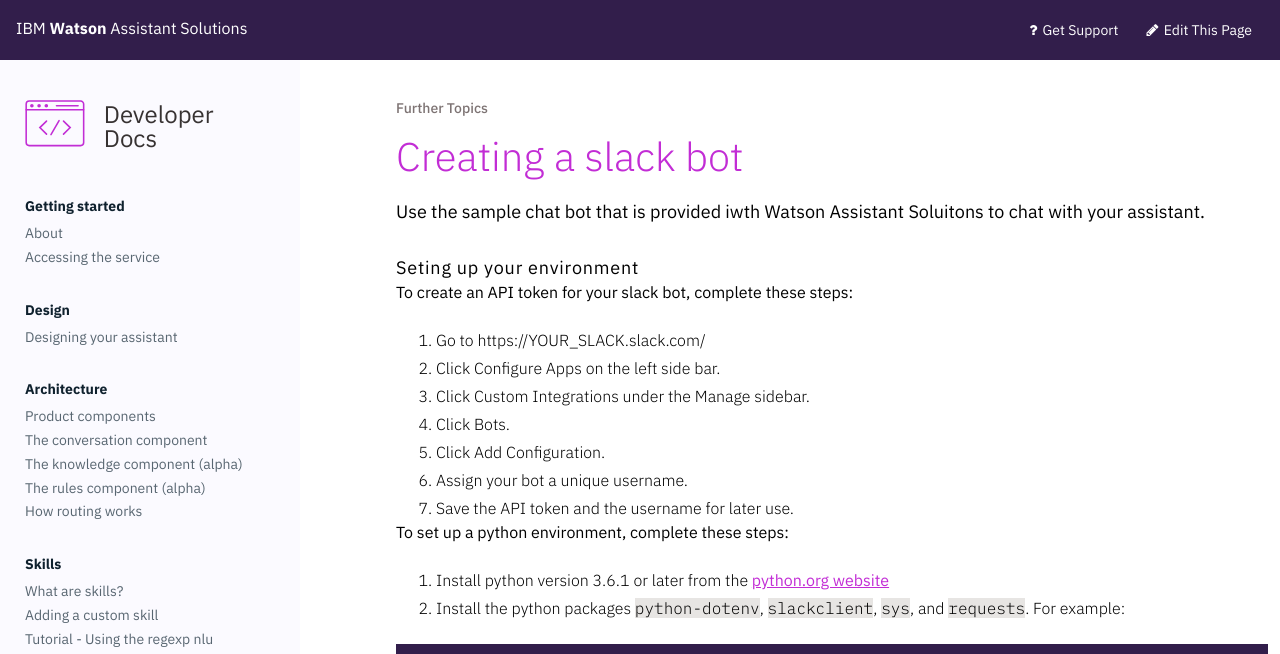
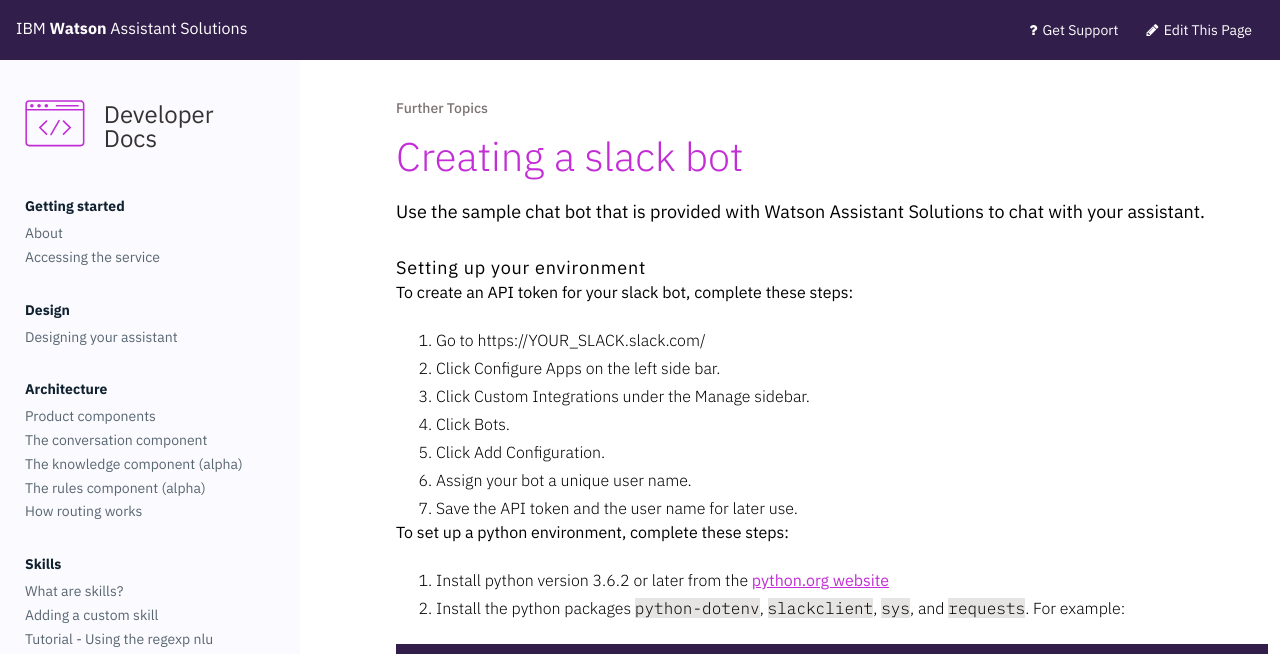
Before and after one commit to Watson-Personal-Assistant/developer, a Jekyll site: the page built from _content/further-topics/slackbot-integration.md, in a window 1280 px wide. Shown: the top 654 px of the page. Built offline with Jekyll 4.4.1, drawn with Linux system fonts in a browser that asks for light colours; some web fonts are replaced; some of the changed text lies outside the part shown.

Commit message:
slack updates

````diff
--- a/_content/further-topics/slackbot-integration.md
+++ b/_content/further-topics/slackbot-integration.md
@@ -2,9 +2,9 @@
 title: Creating a slack bot
 weight: 65
 ---
-Use the sample chat bot that is provided iwth Watson Assistant Soluitons to chat with your assistant.
+Use the sample chat bot that is provided with Watson Assistant Solutions to chat with your assistant.
 
-#### Seting up your environment
+#### Setting up your environment
 
 To create an API token for your slack bot, complete these steps:
 
@@ -13,11 +13,11 @@
 3. Click Custom Integrations under the Manage sidebar.
 4. Click Bots.
 5. Click Add Configuration.
-6. Assign your bot a unique username.
-7. Save the API token and the username for later use.
+6. Assign your bot a unique user name.
+7. Save the API token and the user name for later use.
 
 To set up a python environment, complete these steps:
-1. Install python version 3.6.1 or later from the [python.org website](http://www.python.org/download/)
+1. Install python version 3.6.2 or later from the [python.org website](http://www.python.org/download/)
 2. Install the python packages `python-dotenv`, `slackclient`, `sys`, and `requests`. For example:
 
 ```
@@ -79,7 +79,7 @@
 python3 -m unittest test.<test name>
 
 ```
-where values for _test name _ includes `test_WA_configuration`, `test_slack_configuration`, `test_env_file`, `test_context_file`, and `settings`.
+Where values for _test name _ includes `test_WA_configuration`, `test_slack_configuration`, `test_env_file`, `test_context_file`, and `settings`.
 
 
 5. Start your slack bot. Enter:
@@ -104,14 +104,29 @@
 cf push $PLACE_YOUR_APP_NAME_HERE --no-route true --health-check-type process
 ```
 
-1.  Add VCAP variables for each variable you specified in the `.env` file. For instructions, see [IBM Cloud Docs](https://console.ng.bluemix.net/docs/manageapps/depapps.html#ud_env).
-2. Restage your application through the IBM Cloud UI or from the command-line.  For example:
+4.  Add VCAP variables for each variable you specified in the `.env` file.
+
+From the command line enter:
+```
+cf set-env $YOUR_APP_NAME variable_name variable_value
+
+```
+For example:
+```
+cf  set-env WA_SKILLSET industry
+
+```
+
+5. Restage your application through the IBM Cloud UI or from the command line.  For example:
 
 ```
 cf restage $YOUR_APP_NAME
 ```
 ---
 6. Verify that you can chat with your bot. Send it a direct message to your bot on slack.
+
+### Adding context
+
 
 ### Viewing logs
 
@@ -131,3 +146,5 @@
 ```
 
 ### Viewing analytics
+
+You can integrate your slackbot with the Dashbot analytics tool. Provide the parameters to connect,  to your Dashbot account, for example, your Dashbot API key, in the .env file or as an environment variable on IBM Cloud. See the `sample.env` file for the parameters to specify.  For more information about Dashbot, see [Dashbot Docs](https://www.dashbot.io/docs/).
````
Also changed, not shown: other parts of _content/further-topics/slackbot-integration.md (+1 -1 lines), _content/further-topics/about_slackbot.md (+4 -2 lines).
